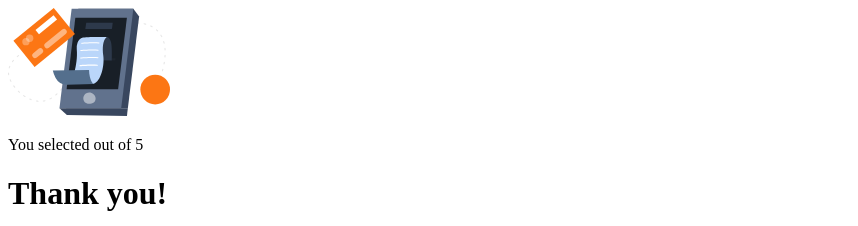
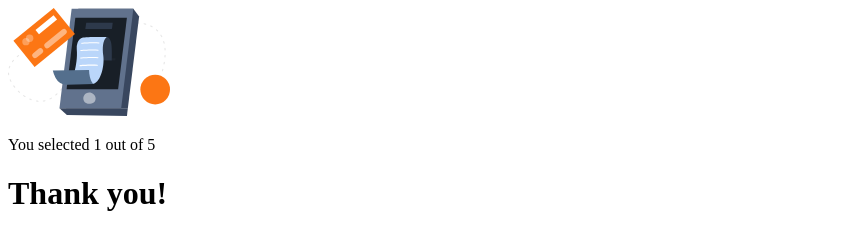
Before and after one commit to sutaC/Interactive-Rating-Component, a SvelteKit app: page / in a window 1280 px wide. Both pictures are taken after a click on the button "Submit". Shown: the top 226 px of the page, without its empty margins (0-858 px from the left). Built offline with nearby package versions, Linux system fonts and the light colour scheme.

Commit message:
Showing up rating

```diff
--- a/src/routes/+page.svelte
+++ b/src/routes/+page.svelte
@@ -3,8 +3,16 @@
     import Summary from "./Modul-Summary.svelte"
 
     let submit = false;
+    let rating;
 
     function submitHandler(e){
+        const formData = new FormData(e.target);
+        const data = {};
+        for (let field of formData) {
+            const [key, value] = field;
+            data[key] = value;
+        }
+        rating = data.rate;
         submit = true;
     }
 
@@ -14,7 +22,7 @@
 {#if !submit}
     <Rating on:submit={submitHandler}/>
 {:else}
-    <Summary/>
+    <Summary rating={rating}/>
 {/if}
 
 
--- a/src/routes/Modul-Rating.svelte
+++ b/src/routes/Modul-Rating.svelte
@@ -1,8 +1,3 @@
-<script>
-
-
-</script>
-
 <!-- ---  -->
 
 <form on:submit|preventDefault>
--- a/src/routes/Modul-Summary.svelte
+++ b/src/routes/Modul-Summary.svelte
@@ -1,9 +1,12 @@
+<script>
+    export let rating = '1';
 
+</script>
 
 
 <div class="card">
     <img src="/illustration-thank-you.svg" alt="illustration-thank-you">
-    <p class="selected">You selected <!-- Add rating here --> out of 5</p>
+    <p class="selected">You selected {rating} out of 5</p>
     <h1>Thank you!</h1>
     <p>We appreciate you taking the time to give a rating. If you ever need more support, don’t hesitate to get in touch!</p>
 </div>
```
